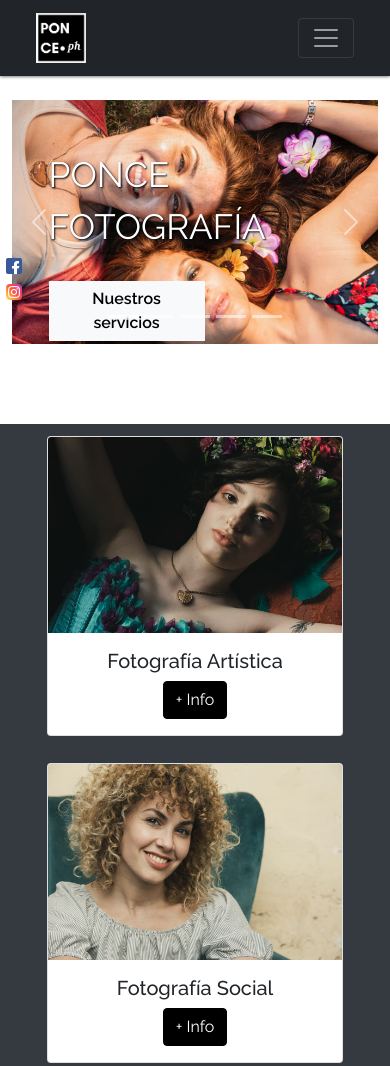
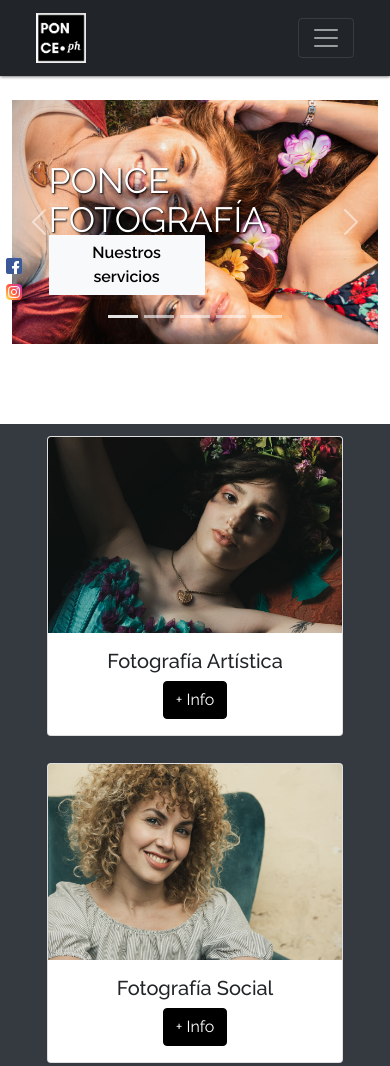
Before and after one commit to dmaciel211/ponce_fotografia, a website: page index.html in a window 390 px wide. Shown: the top 1066 px of the page. Drawn offline with nearby package versions, Linux system fonts and the light colour scheme.

Commit message:
media query caption

```diff
--- a/scss/estilos.scss
+++ b/scss/estilos.scss
@@ -146,13 +146,13 @@ a{
 
 .captionfoto {
     position: absolute;
-    max-width: 8vw;
     text-align: left;
     z-index: 4;
     text-transform: uppercase;
     font-size: 9vw;
     color: white;
-    top: 20%;
+    line-height: 100%;
+    top:25%;
     left: 10%;
     text-shadow: 1px 1px 2px black;
 }
@@ -161,7 +161,7 @@ a{
     position: absolute;
     z-index: 4;
     font-weight: 600;
-    top: 70%;
+    bottom:20%;
     left: 10%;
     padding: 5px 10px 5px 10px;
     width: fit-content;
@@ -183,9 +183,19 @@ a{
     }
     }
 
-    @media only screen and (max-width:600px){
+    @media only screen and (max-width:900px){
+        .captionfoto{
+            line-height: 10vw;
+
+        }
         .botonSlider{
         font-size: 1rem;
+        }
+    }
+
+    @media only screen and (max-width:380px){
+        .botonSlider{
+        max-width: 100%;
         }
     }
 
```
Also changed, not shown: css/estilos.css.
